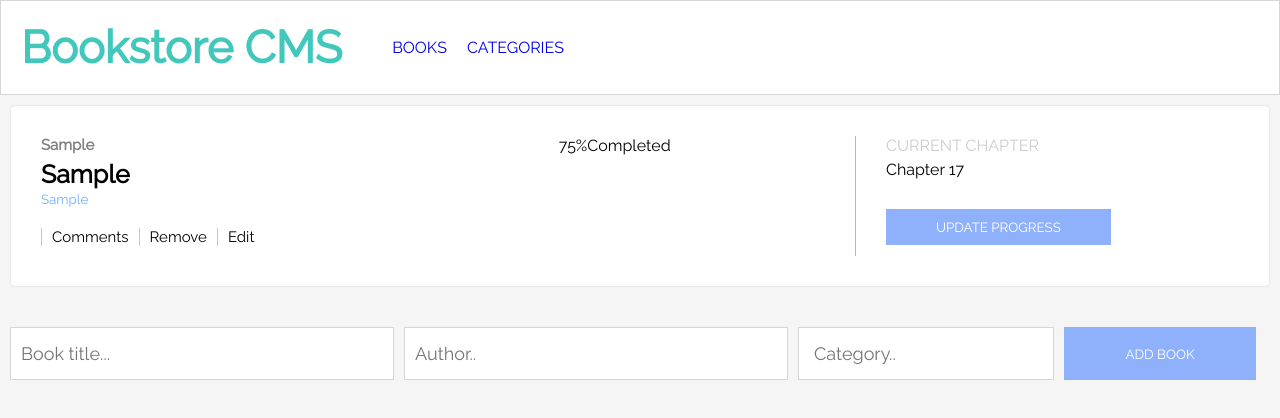
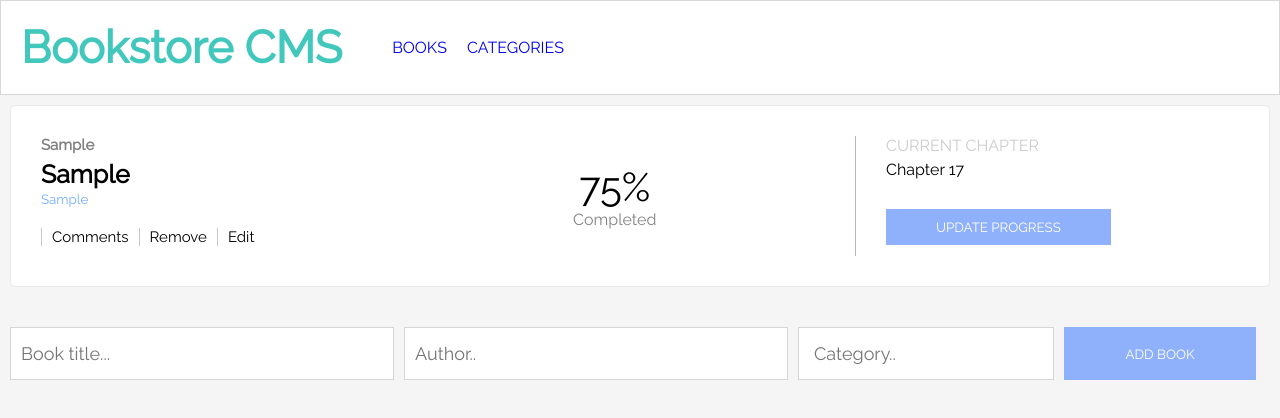
Before and after one commit to Amedzro-Elikplim/Bookstore, a React (Create React App) app: page / in a window 1280 px wide. Both pictures are taken after typing "Sample", "Sample", "Sample" into the empty fields and a click on the button "ADD BOOK". Shown: the top 418 px of the page. Built offline with nearby package versions, Linux system fonts and the light colour scheme; no server answers; some icons are missing.

Commit message:
Style progress bar

```diff
--- a/src/styles/book.css
+++ b/src/styles/book.css
@@ -73,5 +73,18 @@
   cursor: pointer;
   background-color: rgb(143, 177, 252);
   color: white;
+}
 
+.percentage {
+  flex-direction: column;
+  justify-content: center;
+  align-items: center;
 }
+
+.percent {
+  font-size: 40px;
+}
+
+.completed {
+  color: rgb(133, 131, 131);
+}
```
